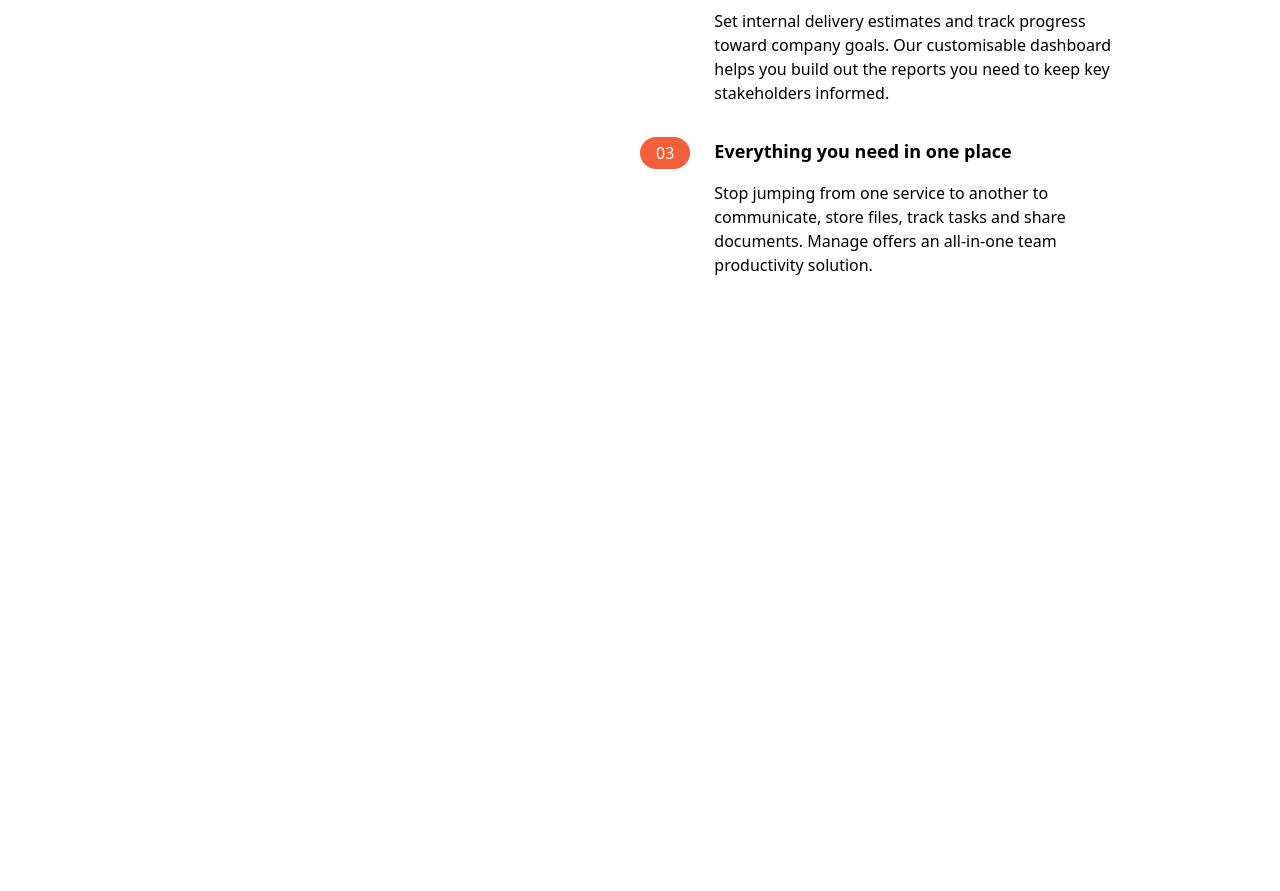
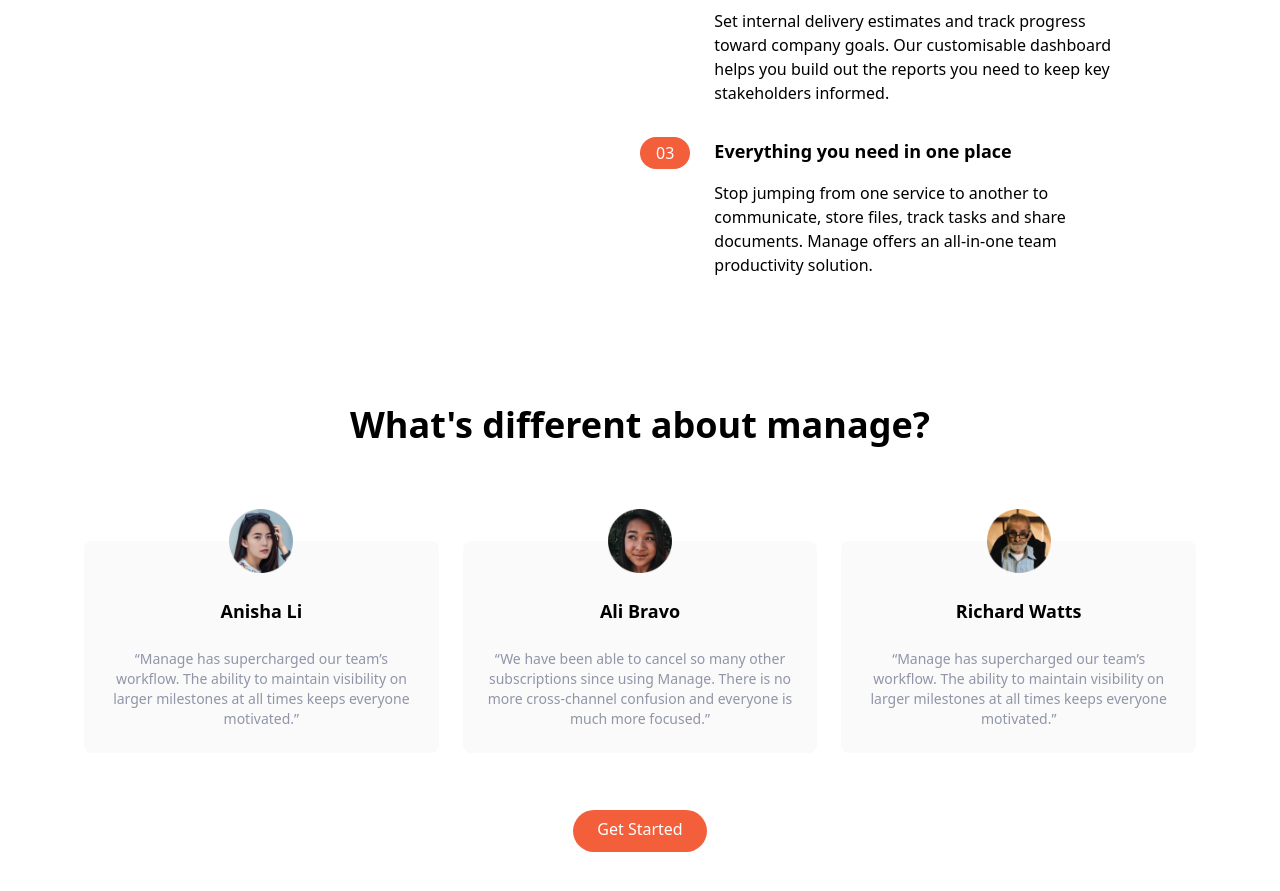
Before and after one commit to siamislam1603/tailwind-practice, a website: page index.html in a window 1280 px wide. Shown: the part 863-1754 px from the top of the page. Before the commit the page ends 1140 px from the top, so only its background shows below. Drawn offline with Linux system fonts and the light colour scheme.

Commit message:
Testimonials section

```diff
--- a/index.html
+++ b/index.html
@@ -108,5 +108,45 @@
             </div>
         </div>
     </section>
+    <!-- Testimonials -->
+    <section id="testimonials">
+        <!-- Container to heading and testm blocks -->
+        <div class="max-w-6xl px-5 mx-auto container mt-32 text-center">
+            <h2 class="text-4xl font-bold">
+                What's different about manage?
+            </h2>
+            <!-- Testimonials container -->
+            <div class="flex flex-col space-y-12 mt-24 md:space-y-0 md:flex-row md:space-x-6">
+                <!-- Testimonial 1 -->
+                <div class="flex flex-col items-center p-6 space-y-6 rounded-lg bg-veryLightGray md:w-1/3">
+                    <img src="img/avatar-anisha.png" class="w-16 -mt-14" alt="" srcset="">
+                    <h5 class="font-bold text-lg">Anisha Li</h5>
+                    <p class="text-sm text-darkGrayishBlue">
+                        “Manage has supercharged our team’s workflow. The ability to maintain visibility on larger milestones at all times keeps everyone motivated.”
+                    </p>
+                </div>
+                <!-- Testimonial 2 -->
+                <div class="flex flex-col items-center p-6 space-y-6 rounded-lg bg-veryLightGray md:w-1/3">
+                    <img src="img/avatar-ali.png" class="w-16 -mt-14" alt="" srcset="">
+                    <h5 class="font-bold text-lg">Ali Bravo</h5>
+                    <p class="text-sm text-darkGrayishBlue">
+                        “We have been able to cancel so many other subscriptions since using Manage. There is no more cross-channel confusion and everyone is much more focused.”
+                    </p>
+                </div>
+                <!-- Testimonial 3 -->
+                <div class="flex flex-col items-center p-6 space-y-6 rounded-lg bg-veryLightGray md:w-1/3">
+                    <img src="img/avatar-richard.png" class="w-16 -mt-14" alt="" srcset="">
+                    <h5 class="font-bold text-lg">Richard Watts</h5>
+                    <p class="text-sm text-darkGrayishBlue">
+                        “Manage has supercharged our team’s workflow. The ability to maintain visibility on larger milestones at all times keeps everyone motivated.”
+                    </p>
+                </div>
+            </div>
+            <!-- Button -->
+            <div class="my-16">
+                <a href="#" class="p-3 px-6 pt-2 bg-brightRed text-white rounded-full baseline hover:bg-brightRedLight">Get Started</a>
+            </div>
+        </div>
+    </section>
 </body>
 </html>
```
Also changed, not shown: css/main.css.
